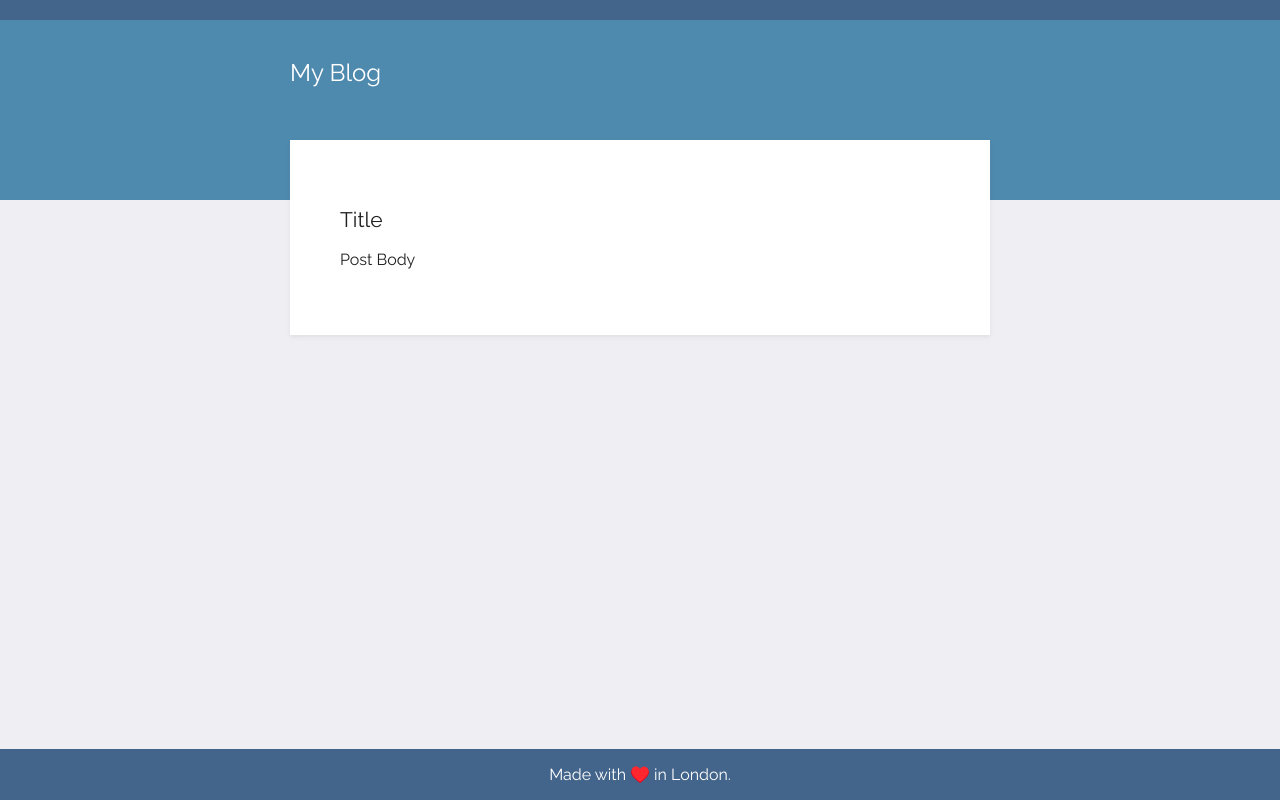
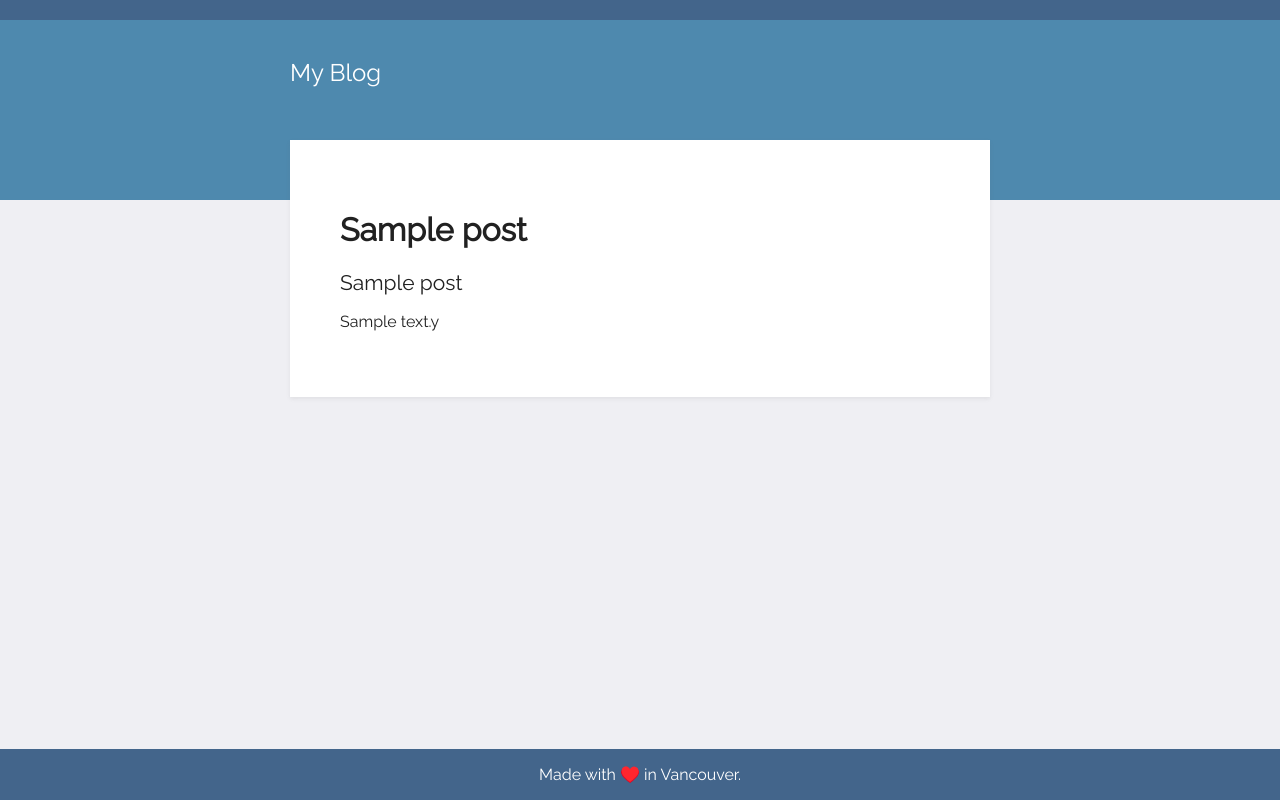
Before and after one commit to sanduler/my-personal-blog, a Flask app: template templates/post.html in a window 1280 px wide. Run offline with Flask 2, Linux system fonts and the light colour scheme; the template is opened without the code that fills it: most values are stand-ins (such as "Sample title", 1, 10 or a date in 2020).

Commit message:
implemented a blog that reads from the api

```diff
--- a/main.py
+++ b/main.py
@@ -7,7 +7,9 @@ from post import Post
 
 app = Flask(__name__)
 
+# create a new list of post as objects from post class
 post_objects = []
+# get the endpoint url
 url_blog = 'https://api.npoint.io/c790b4d5cab58020d391'
 response = requests.get(url_blog)
 all_posts = response.json()
--- a/templates/post.html
+++ b/templates/post.html
@@ -13,14 +13,15 @@
            </div>
         <div class="content">
             <div class="card">
-                <h2>Title</h2>
-                <p>Post Body</p>
+                <h1>{{post.title}}</h1>
+                <h2>{{post.subtitle}}</h2>
+                <p>{{post.body}}y</p>
             </div>
 
     </div>
 </div>
 </body>
 <footer>
-    <p>Made with ♥️ in London.</p>
+    <p>Made with ♥️ in Vancouver.</p>
 </footer>
 </html>
```
